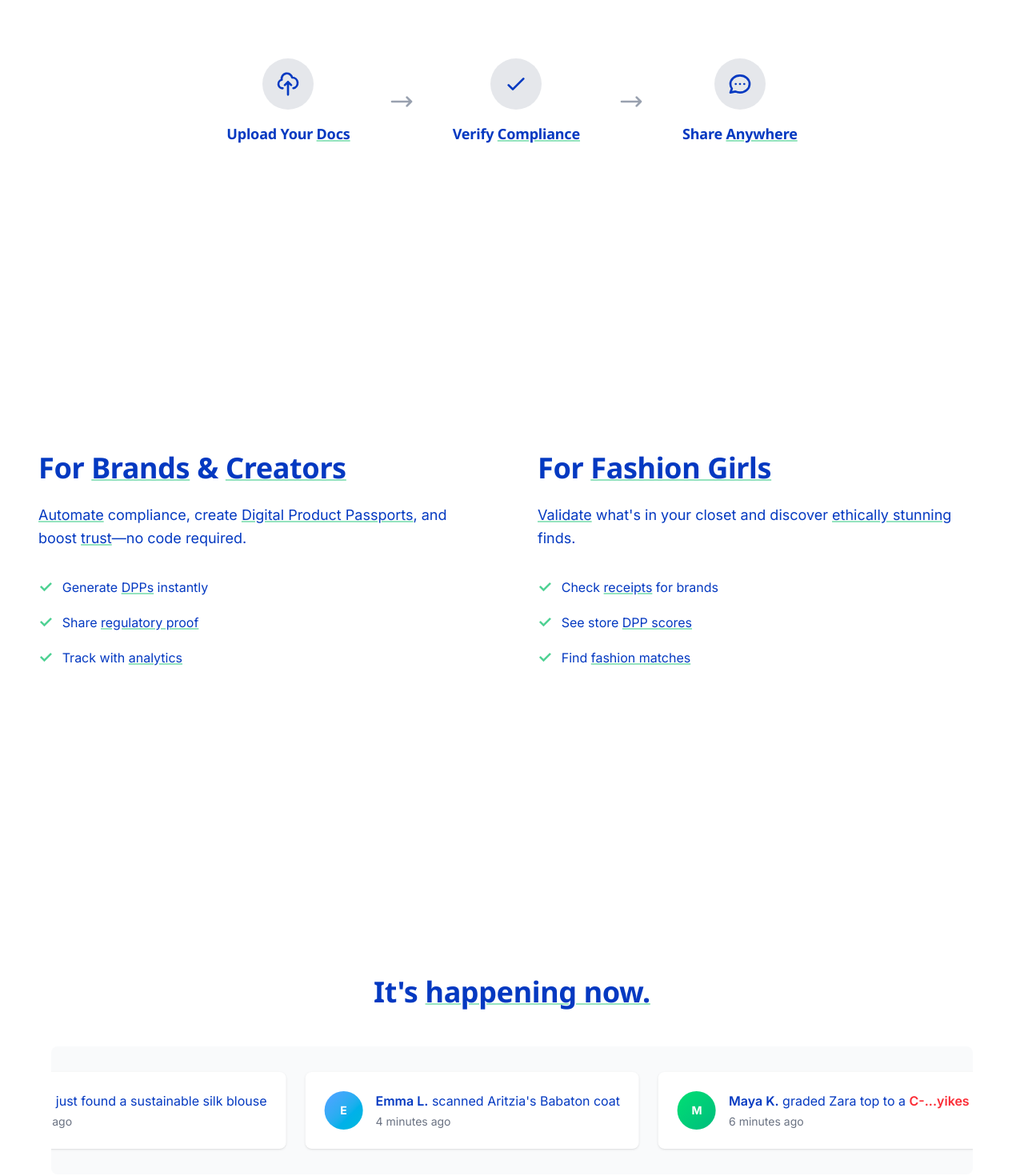
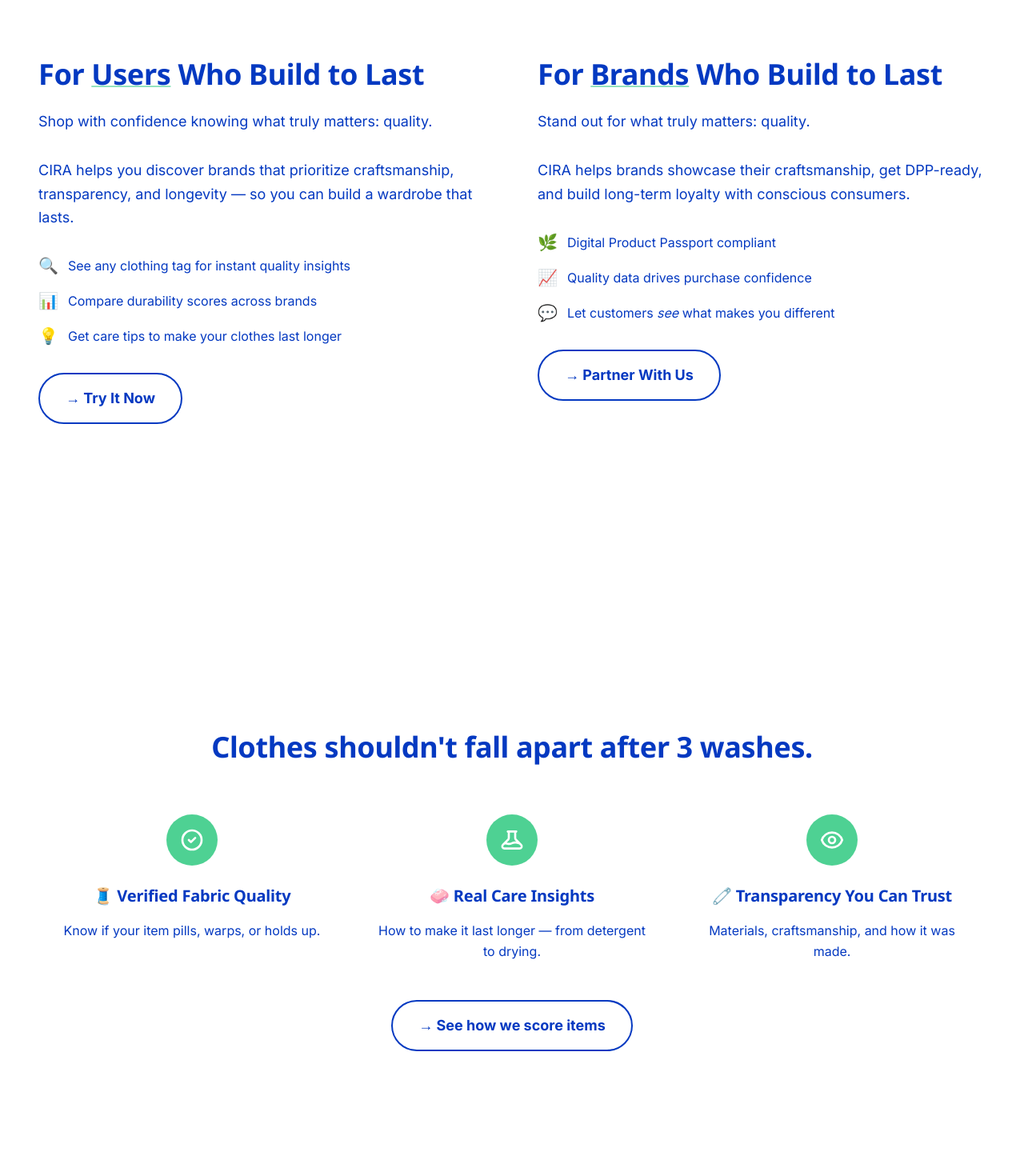
Before and after one commit to taliakusmirek/cira.web, a Next.js app: page / in a window 1280 px wide. Shown: the part 960-2430 px from the top of the page at 80% size. Built offline with nearby package versions, Linux system fonts and the light colour scheme.

Commit message:
new website

```diff
--- a/src/app/components/Footer.tsx
+++ b/src/app/components/Footer.tsx
@@ -18,7 +18,7 @@
       <div className="relative z-10 flex flex-col items-center justify-center w-full pt-11 pb-2">
         {/* Headline (short, not all caps) */}
         <h2 className="text-2xl md:text-3xl font-bold leading-tight text-[#0439C1] text-center mb-6 mt-8" style={{ letterSpacing: '-0.5px' }}>
-          Beautiful transparency, made simple.
+          Craft your closet with confidence.
         </h2>
         {/* Nav links as pills */}
         <div className="flex flex-wrap justify-center gap-3 mb-1">
--- a/src/app/components/LandingHero.tsx
+++ b/src/app/components/LandingHero.tsx
@@ -55,78 +55,6 @@
   const [loadedImages, setLoadedImages] = useState<Set<string>>(new Set());
   const [allImagesLoaded, setAllImagesLoaded] = useState(false);
   const [isWaitlistModalOpen, setIsWaitlistModalOpen] = useState(false);
-
-  // Activity messages for auto-scroll
-  const activityMessages = [
-    {
-      id: 1,
-      name: "Sarah M.",
-      initial: "S",
-      avatar: "from-pink-400 to-purple-500",
-      message: "just found a sustainable silk blouse",
-      time: "2 minutes ago"
-    },
-    {
-      id: 2,
-      name: "Emma L.",
-      initial: "E",
-      avatar: "from-blue-400 to-cyan-500",
-      message: "scanned Aritzia's Babaton coat",
-      time: "4 minutes ago"
-    },
-    {
-      id: 3,
-      name: "Maya K.",
-      initial: "M",
-      avatar: "from-green-400 to-emerald-500",
-      message: "graded Zara top to a C-...yikes",
-      time: "6 minutes ago",
-      highlight: "C-...yikes"
-    },
-    {
-      id: 4,
-      name: "Alex R.",
-      initial: "A",
-      avatar: "from-orange-400 to-red-500",
-      message: "discovered organic cotton basics",
-      time: "8 minutes ago"
-    },
-    {
-      id: 5,
-      name: "Jess T.",
-      initial: "J",
-      avatar: "from-purple-400 to-pink-500",
-      message: "found recycled denim with A+ rating",
-      time: "10 minutes ago"
-    },
-    {
-      id: 6,
-      name: "Lily C.",
-      initial: "L",
-      avatar: "from-indigo-400 to-blue-500",
-      message: "checked Abercrombie's transparency score",
-      time: "12 minutes ago"
-    },
-    {
-      id: 7,
-      name: "Sophie H.",
-      initial: "S",
-      avatar: "from-teal-400 to-green-500",
-      message: "found sustainable alternatives to fast fashion",
-      time: "14 minutes ago"
-    },
-    {
-      id: 8,
-      name: "Zoe M.",
-      initial: "Z",
-      avatar: "from-rose-400 to-pink-500",
-      message: "discovered a brand with perfect DPP score",
-      time: "16 minutes ago"
-    }
-  ];
-
-  // Create duplicated messages for seamless loop
-  const duplicatedMessages = [...activityMessages, ...activityMessages, ...activityMessages];
 
   useEffect(() => {
     setIsVisible(true);
@@ -246,9 +174,18 @@
   return (
     <>
       <section
-        className="w-full bg-[#FEFEFE] min-h-screen flex flex-col"
+        className="w-full bg-[#FEFEFE] min-h-screen flex flex-col relative"
         style={{ fontFamily: "'Inter', sans-serif" }}
       >
+        {/* Blue Ombre Overlay */}
+        <div
+          className="absolute inset-0 pointer-events-none z-10"
+          style={{
+            background: 'linear-gradient(to top, rgba(4, 57, 193, 0.1) 0%, rgba(4, 57, 193, 0.05) 50%, transparent 100%)',
+            height: '100%'
+          }}
+        />
+
         <style>{`
         @import url('https://fonts.googleapis.com/css2?family=Inter:wght@300;400;500;600;700;800;900&display=swap');
 
@@ -296,23 +233,10 @@
         .product-card-transition {
           transition: all 0.3s ease-in-out;
         }
-
-        @keyframes scroll {
-          0% {
-            transform: translateX(0);
-          }
-          100% {
-            transform: translateX(-66.666%);
-          }
-        }
-
-        .animate-scroll {
-          animation: scroll 24s linear infinite;
-        }
       `}</style>
 
       {/* Header / Navigation */}
-      <div className="w-full relative flex items-center justify-between px-12 py-1 border-b border-gray-100/50 backdrop-blur-sm bg-white/80">
+      <div className="w-full relative flex items-center justify-between px-12 py-1 border-b border-gray-100/50 backdrop-blur-sm bg-white/80 z-20">
         {/* Logo */}
         <div className="flex items-center gap-3 z-10">
           <div className="relative">
@@ -350,23 +274,31 @@
       </div>
 
       {/* Hero Section */}
-      <div className="w-full px-12 py-48 -mt-24">
+      <div className="w-full px-12 py-48 -mt-24 relative z-20">
         <div className="max-w-7xl mx-auto">
           <div className="grid grid-cols-1 lg:grid-cols-2 gap-16 items-center">
             {/* Left Side - Text Content */}
             <div className={`${isVisible ? 'fade-in-up' : 'opacity-0'}`}>
               <h1 className="text-5xl lg:text-6xl font-black text-[#0439C1] mb-6 leading-tight">
-                We make product transparency beautiful.
+                Buy Better.<br /> Wear Longer.
               </h1>
               <p className="text-lg text-[#0439C1] mb-8 leading-relaxed">
-                For <span className="underline decoration-[#4ED193]/60 decoration-2">brands</span> who need to <span className="underline decoration-[#4ED193]/60 decoration-2">comply</span>, for <span className="underline decoration-[#4ED193]/60 decoration-2">consumers</span> who want to <span className="underline decoration-[#4ED193]/60 decoration-2">know</span>.
+                CIRA helps you shop clothes that are built to last: with real quality scores, material breakdowns, and care insights that actually matter.
               </p>
+              <div className="flex flex-col sm:flex-row gap-4">
                 <a
                   href="#generate"
-                className="px-8 py-4 rounded-full border-2 border-[#0439C1] text-[#0439C1] font-bold text-lg transition-all duration-300 hover:bg-[#0439C1] hover:text-white hover:scale-105 hover:shadow-xl hover-lift inline-block"
+                  className="px-8 py-4 rounded-full border-2 border-[#0439C1] text-[#0439C1] font-bold text-lg transition-all duration-300 hover:bg-[#0439C1] hover:text-white hover:scale-105 hover:shadow-xl hover-lift inline-block text-center"
                 >
-                Try our Beta
+                  Scan Item Score
                 </a>
+                <button
+                  onClick={handleWaitlistClick}
+                  className="px-8 py-4 rounded-full bg-[#0439C1] text-white font-bold text-lg transition-all duration-300 hover:bg-[#4ED193] hover:scale-105 hover:shadow-xl hover-lift inline-block"
+                >
+                  Join Waitlist
+                </button>
+              </div>
             </div>
 
             {/* Right Side - Product Card */}
@@ -466,162 +398,164 @@
         </div>
       </div>
 
-      {/* Process Section */}
-      <div className="w-full px-12 py-48 bg-white">
-        <div className="max-w-6xl mx-auto">
-          <div className="flex flex-col lg:flex-row items-center justify-center gap-12">
-            {/* Step 1 */}
-            <div className="text-center">
-              <div className="w-16 h-16 bg-gray-200 rounded-full flex items-center justify-center mb-4 mx-auto">
-                <svg className="w-8 h-8 text-[#0439C1]" fill="none" stroke="currentColor" viewBox="0 0 24 24">
-                  <path strokeLinecap="round" strokeLinejoin="round" strokeWidth={2} d="M7 16a4 4 0 01-.88-7.903A5 5 0 1115.9 6L16 6a5 5 0 011 9.9M15 13l-3-3m0 0l-3 3m3-3v12" />
-                </svg>
-              </div>
-              <h3 className="text-lg font-semibold text-[#0439C1]">Upload Your <span className="underline decoration-[#4ED193]/60 decoration-2">Docs</span></h3>
-            </div>
-
-            {/* Arrow */}
-            <div className="hidden lg:block">
-              <svg className="w-8 h-8 text-gray-400" fill="none" stroke="currentColor" viewBox="0 0 24 24">
-                <path strokeLinecap="round" strokeLinejoin="round" strokeWidth={2} d="M17 8l4 4m0 0l-4 4m4-4H3" />
-              </svg>
-            </div>
-
-            {/* Step 2 */}
-            <div className="text-center">
-              <div className="w-16 h-16 bg-gray-200 rounded-full flex items-center justify-center mb-4 mx-auto">
-                <svg className="w-8 h-8 text-[#0439C1]" fill="none" stroke="currentColor" viewBox="0 0 24 24">
-                  <path strokeLinecap="round" strokeLinejoin="round" strokeWidth={2} d="M5 13l4 4L19 7" />
-                </svg>
-              </div>
-              <h3 className="text-lg font-semibold text-[#0439C1]">Verify <span className="underline decoration-[#4ED193]/60 decoration-2">Compliance</span></h3>
-            </div>
-
-            {/* Arrow */}
-            <div className="hidden lg:block">
-              <svg className="w-8 h-8 text-gray-400" fill="none" stroke="currentColor" viewBox="0 0 24 24">
-                <path strokeLinecap="round" strokeLinejoin="round" strokeWidth={2} d="M17 8l4 4m0 0l-4 4m4-4H3" />
-              </svg>
-            </div>
-
-            {/* Step 3 */}
-            <div className="text-center">
-              <div className="w-16 h-16 bg-gray-200 rounded-full flex items-center justify-center mb-4 mx-auto">
-                <svg className="w-8 h-8 text-[#0439C1]" fill="none" stroke="currentColor" viewBox="0 0 24 24">
-                  <path strokeLinecap="round" strokeLinejoin="round" strokeWidth={2} d="M8 12h.01M12 12h.01M16 12h.01M21 12c0 4.418-4.03 8-9 8a9.863 9.863 0 01-4.255-.949L3 20l1.395-3.72C3.512 15.042 3 13.574 3 12c0-4.418 4.03-8 9-8s9 3.582 9 8z" />
-                </svg>
-              </div>
-              <h3 className="text-lg font-semibold text-[#0439C1]">Share <span className="underline decoration-[#4ED193]/60 decoration-2">Anywhere</span></h3>
-            </div>
-          </div>
-        </div>
-      </div>
-
-      {/* Dual Narrative Section */}
-      <div className="w-full px-12 py-48 bg-white">
+      {/* For Users & Brands Section - Side by Side */}
+      <div className="w-full px-12 py-48 bg-white relative z-20">
         <div className="max-w-7xl mx-auto">
           <div className="grid grid-cols-1 lg:grid-cols-2 gap-16">
 
-            {/* Left Column: For Brands & Creators */}
+            {/* Left Column: For Users */}
             <div>
               <h2 className="text-3xl lg:text-4xl font-black text-[#0439C1] mb-6">
-                For <span className="underline decoration-[#4ED193]/60 decoration-2">Brands</span> & <span className="underline decoration-[#4ED193]/60 decoration-2">Creators</span>
+                For <span className="underline decoration-[#4ED193]/60 decoration-2">Users</span> Who Build to Last
               </h2>
               <p className="text-lg text-[#0439C1] mb-8 leading-relaxed">
-                <span className="underline decoration-[#4ED193]/60 decoration-2">Automate</span> compliance, create <span className="underline decoration-[#4ED193]/60 decoration-2">Digital Product Passports</span>, and boost <span className="underline decoration-[#4ED193]/60 decoration-2">trust</span>—no code required.
+                Shop with confidence knowing what truly matters: quality.
+              </p>
+              <p className="text-lg text-[#0439C1] mb-8 leading-relaxed">
+                CIRA helps you discover brands that prioritize craftsmanship, transparency, and longevity — so you can build a wardrobe that lasts.
               </p>
 
               <div className="space-y-4">
                 <div className="flex items-center gap-3">
-                  <span className="text-[#4ED193] text-xl font-bold">✓</span>
-                  <span className="text-[#0439C1]">Generate <span className="underline decoration-[#4ED193]/60 decoration-2">DPPs</span> instantly</span>
+                  <span className="text-[#4ED193] text-xl font-bold">🔍</span>
+                  <span className="text-[#0439C1]"> See any clothing tag for instant quality insights</span>
                 </div>
                 <div className="flex items-center gap-3">
-                  <span className="text-[#4ED193] text-xl font-bold">✓</span>
-                  <span className="text-[#0439C1]">Share <span className="underline decoration-[#4ED193]/60 decoration-2">regulatory proof</span></span>
+                  <span className="text-[#4ED193] text-xl font-bold">📊</span>
+                  <span className="text-[#0439C1]">Compare durability scores across brands</span>
                 </div>
                 <div className="flex items-center gap-3">
-                  <span className="text-[#4ED193] text-xl font-bold">✓</span>
-                  <span className="text-[#0439C1]">Track with <span className="underline decoration-[#4ED193]/60 decoration-2">analytics</span></span>
-                </div>
+                  <span className="text-[#4ED193] text-xl font-bold">💡</span>
+                  <span className="text-[#0439C1]">Get care tips to make your clothes last longer</span>
                 </div>
               </div>
 
-            {/* Right Column: For Fashion Girls */}
+              <div className="mt-8">
+                <a
+                  href="#demo"
+                  className="px-8 py-4 rounded-full border-2 border-[#0439C1] text-[#0439C1] font-bold text-lg transition-all duration-300 hover:bg-[#0439C1] hover:text-white hover:scale-105 hover:shadow-xl hover-lift inline-block"
+                >
+                  → Try It Now
+                </a>
+              </div>
+            </div>
+
+            {/* Right Column: For Brands */}
             <div>
               <h2 className="text-3xl lg:text-4xl font-black text-[#0439C1] mb-6">
-                For <span className="underline decoration-[#4ED193]/60 decoration-2">Fashion Girls</span>
+                For <span className="underline decoration-[#4ED193]/60 decoration-2">Brands</span> Who Build to Last
               </h2>
               <p className="text-lg text-[#0439C1] mb-8 leading-relaxed">
-                <span className="underline decoration-[#4ED193]/60 decoration-2">Validate</span> what&apos;s in your closet and discover <span className="underline decoration-[#4ED193]/60 decoration-2">ethically stunning</span> finds.
+                Stand out for what truly matters: quality.
+              </p>
+              <p className="text-lg text-[#0439C1] mb-8 leading-relaxed">
+                CIRA helps brands showcase their craftsmanship, get DPP-ready, and build long-term loyalty with conscious consumers.
               </p>
 
               <div className="space-y-4">
                 <div className="flex items-center gap-3">
-                  <span className="text-[#4ED193] text-xl font-bold">✓</span>
-                  <span className="text-[#0439C1]">Check <span className="underline decoration-[#4ED193]/60 decoration-2">receipts</span> for brands</span>
+                  <span className="text-[#4ED193] text-xl font-bold">🌿</span>
+                  <span className="text-[#0439C1]">Digital Product Passport compliant</span>
                 </div>
                 <div className="flex items-center gap-3">
-                  <span className="text-[#4ED193] text-xl font-bold">✓</span>
-                  <span className="text-[#0439C1]">See store <span className="underline decoration-[#4ED193]/60 decoration-2">DPP scores</span></span>
+                  <span className="text-[#4ED193] text-xl font-bold">📈</span>
+                  <span className="text-[#0439C1]">Quality data drives purchase confidence</span>
                 </div>
                 <div className="flex items-center gap-3">
-                  <span className="text-[#4ED193] text-xl font-bold">✓</span>
-                  <span className="text-[#0439C1]">Find <span className="underline decoration-[#4ED193]/60 decoration-2">fashion matches</span></span>
+                  <span className="text-[#4ED193] text-xl font-bold">💬</span>
+                  <span className="text-[#0439C1]">Let customers <em>see</em> what makes you different</span>
                 </div>
+              </div>
+
+              <div className="mt-8">
+                <a
+                  href="/brands"
+                  className="px-8 py-4 rounded-full border-2 border-[#0439C1] text-[#0439C1] font-bold text-lg transition-all duration-300 hover:bg-[#0439C1] hover:text-white hover:scale-105 hover:shadow-xl hover-lift inline-block"
+                >
+                  → Partner With Us
+                </a>
               </div>
             </div>
           </div>
         </div>
       </div>
 
-      {/* Live Explorer Section */}
-      <div className="w-full px-12 py-48 bg-white">
-        <div className="max-w-7xl mx-auto">
-          <h2 className="text-3xl lg:text-4xl font-black text-[#0439C1] mb-12 text-center">
-            It&apos;s <span className="underline decoration-[#4ED193]/60 decoration-2">happening now.</span>
+      {/* Quality Features Section */}
+      <div className="w-full px-12 py-48 bg-white relative z-20">
+        <div className="max-w-6xl mx-auto">
+          <div className="text-center mb-16">
+            <h2 className="text-3xl lg:text-4xl font-black text-[#0439C1] mb-6">
+              Clothes shouldn&apos;t fall apart after 3 washes.
             </h2>
+          </div>
 
-          {/* Live Activity Feed */}
-          <div className="bg-gray-50 rounded-lg p-8 max-w-6xl mx-auto overflow-hidden">
-            <div className="flex space-x-6 animate-scroll">
-              {duplicatedMessages.map((activity, index) => (
-                <div key={`${activity.id}-${index}`} className="bg-white rounded-lg p-6 shadow-sm min-w-[300px] flex-shrink-0">
-                  <div className="flex items-center gap-4">
-                    <div className={`w-12 h-12 bg-gradient-to-br ${activity.avatar} rounded-full flex items-center justify-center text-white text-sm font-bold`}>
-                      {activity.initial}
+          <div className="grid grid-cols-1 md:grid-cols-3 gap-12">
+            {/* Verified Fabric Quality */}
+            <div className="text-center">
+              <div className="w-16 h-16 bg-[#4ED193] rounded-full flex items-center justify-center mb-6 mx-auto">
+                <svg className="w-8 h-8 text-white" fill="none" stroke="currentColor" viewBox="0 0 24 24">
+                  <path strokeLinecap="round" strokeLinejoin="round" strokeWidth={2} d="M9 12l2 2 4-4m6 2a9 9 0 11-18 0 9 9 0 0118 0z" />
+                </svg>
               </div>
-                    <div className="flex-1">
-                      <p className="text-base text-[#0439C1]">
-                        <span className="font-semibold">{activity.name}</span> {activity.message.includes('C-...yikes') ?
-                          <span>graded Zara top to a <span className="text-red-500 font-semibold">C-...yikes</span></span> :
-                          <span>{activity.message}</span>
-                        }
+              <h3 className="text-xl font-bold text-[#0439C1] mb-4">🧵 Verified Fabric Quality</h3>
+              <p className="text-[#0439C1] leading-relaxed">
+                Know if your item pills, warps, or holds up.
               </p>
-                      <p className="text-sm text-gray-500 mt-1">{activity.time}</p>
+            </div>
+
+            {/* Real Care Insights */}
+            <div className="text-center">
+              <div className="w-16 h-16 bg-[#4ED193] rounded-full flex items-center justify-center mb-6 mx-auto">
+                <svg className="w-8 h-8 text-white" fill="none" stroke="currentColor" viewBox="0 0 24 24">
+                  <path strokeLinecap="round" strokeLinejoin="round" strokeWidth={2} d="M19.428 15.428a2 2 0 00-1.022-.547l-2.387-.477a6 6 0 00-3.86.517l-.318.158a6 6 0 01-3.86.517L6.05 15.21a2 2 0 00-1.806.547M8 4h8l-1 1v5.172a2 2 0 00.586 1.414l5 5c1.26 1.26.367 3.414-1.415 3.414H4.828c-1.782 0-2.674-2.154-1.414-3.414l5-5A2 2 0 009 10.172V5L8 4z" />
+                </svg>
+              </div>
+              <h3 className="text-xl font-bold text-[#0439C1] mb-4">🧼 Real Care Insights</h3>
+              <p className="text-[#0439C1] leading-relaxed">
+                How to make it last longer — from detergent to drying.
+              </p>
+            </div>
+
+            {/* Transparency You Can Trust */}
+            <div className="text-center">
+              <div className="w-16 h-16 bg-[#4ED193] rounded-full flex items-center justify-center mb-6 mx-auto">
+                <svg className="w-8 h-8 text-white" fill="none" stroke="currentColor" viewBox="0 0 24 24">
+                  <path strokeLinecap="round" strokeLinejoin="round" strokeWidth={2} d="M15 12a3 3 0 11-6 0 3 3 0 016 0z" />
+                  <path strokeLinecap="round" strokeLinejoin="round" strokeWidth={2} d="M2.458 12C3.732 7.943 7.523 5 12 5c4.478 0 8.268 2.943 9.542 7-1.274 4.057-5.064 7-9.542 7-4.477 0-8.268-2.943-9.542-7z" />
+                </svg>
+              </div>
+              <h3 className="text-xl font-bold text-[#0439C1] mb-4">🧷 Transparency You Can Trust</h3>
+              <p className="text-[#0439C1] leading-relaxed">
+                Materials, craftsmanship, and how it was made.
+              </p>
             </div>
           </div>
-                </div>
-              ))}
-            </div>
+
+          <div className="text-center mt-12">
+            <a
+              href="#demo"
+              className="px-8 py-4 rounded-full border-2 border-[#0439C1] text-[#0439C1] font-bold text-lg transition-all duration-300 hover:bg-[#0439C1] hover:text-white hover:scale-105 hover:shadow-xl hover-lift inline-block"
+            >
+              → See how we score items
+            </a>
           </div>
         </div>
       </div>
 
-      {/* Join Waitlist Section */}
-      <div className="w-full px-12 py-48 bg-white">
+      {/* Join Us Section - Quality Girls Club */}
+      <div className="w-full px-12 py-48 bg-white relative z-20">
         <div className="max-w-4xl mx-auto text-center">
           <h2 className="text-3xl lg:text-4xl font-black text-[#0439C1] mb-6">
-            Join the <span className="underline decoration-[#4ED193]/60 decoration-2">Waitlist</span>
+            Quality Girls Club 💬
           </h2>
           <p className="text-lg text-[#0439C1] mb-8 max-w-2xl mx-auto">
-            Be the first to experience <span className="underline decoration-[#4ED193]/60 decoration-2">product transparency</span> that actually works.
+            Join thousands ditching fast fashion and finding pieces that <em>actually last</em>. No fluff — just facts.
           </p>
           <button
             onClick={handleWaitlistClick}
             className="px-8 py-4 rounded-full bg-[#0439C1] text-white font-bold text-lg transition-all duration-300 hover:bg-[#4ED193] hover:scale-105 hover:shadow-xl hover-lift inline-block"
           >
-            Join Waitlist
+            Join the waitlist
           </button>
         </div>
       </div>
```
Lines whose indentation alone changed are shown as unchanged.
